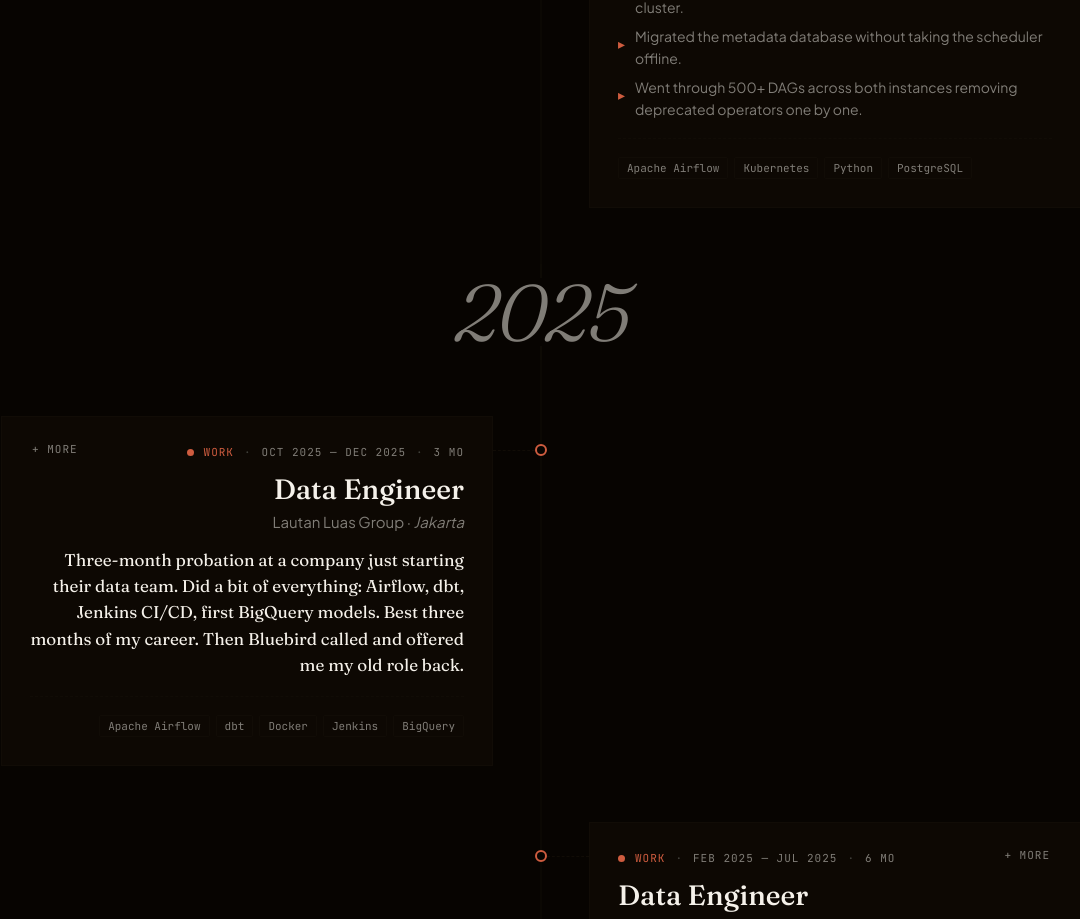
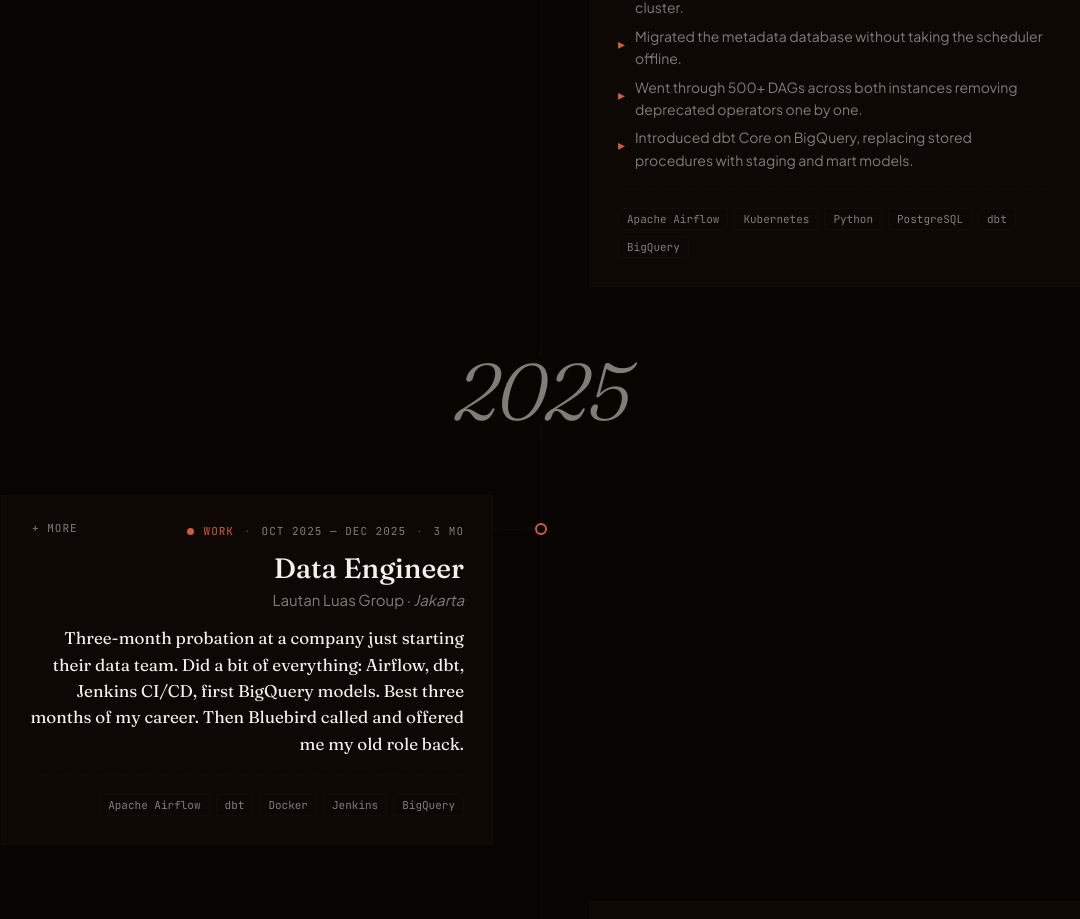
Before and after one commit to ghalyrizqi/blog, a Vue app: page /timeline in a window 1280 px wide. Shown: the part 1205-2124 px from the top of the page, without its empty margins (99-1179 px from the left). Built offline with nearby package versions, Linux system fonts and the light colour scheme.

Commit message:
update resuume

```diff
--- a/src/data/index.js
+++ b/src/data/index.js
@@ -15,8 +15,9 @@ export const TIMELINE = [
       'Upgraded Airflow from v2.10.4 to v3.1.6 on a live Kubernetes cluster.',
       'Migrated the metadata database without taking the scheduler offline.',
       'Went through 500+ DAGs across both instances removing deprecated operators one by one.',
+      'Introduced dbt Core on BigQuery, replacing stored procedures with staging and mart models.',
     ],
-    tags: ['Apache Airflow', 'Kubernetes', 'Python', 'PostgreSQL'],
+    tags: ['Apache Airflow', 'Kubernetes', 'Python', 'PostgreSQL', 'dbt', 'BigQuery'],
   },
   {
     id: 'lautan-2025',
```
Also changed, not shown: 1 other file (tests, documents, lock files or other folders).
